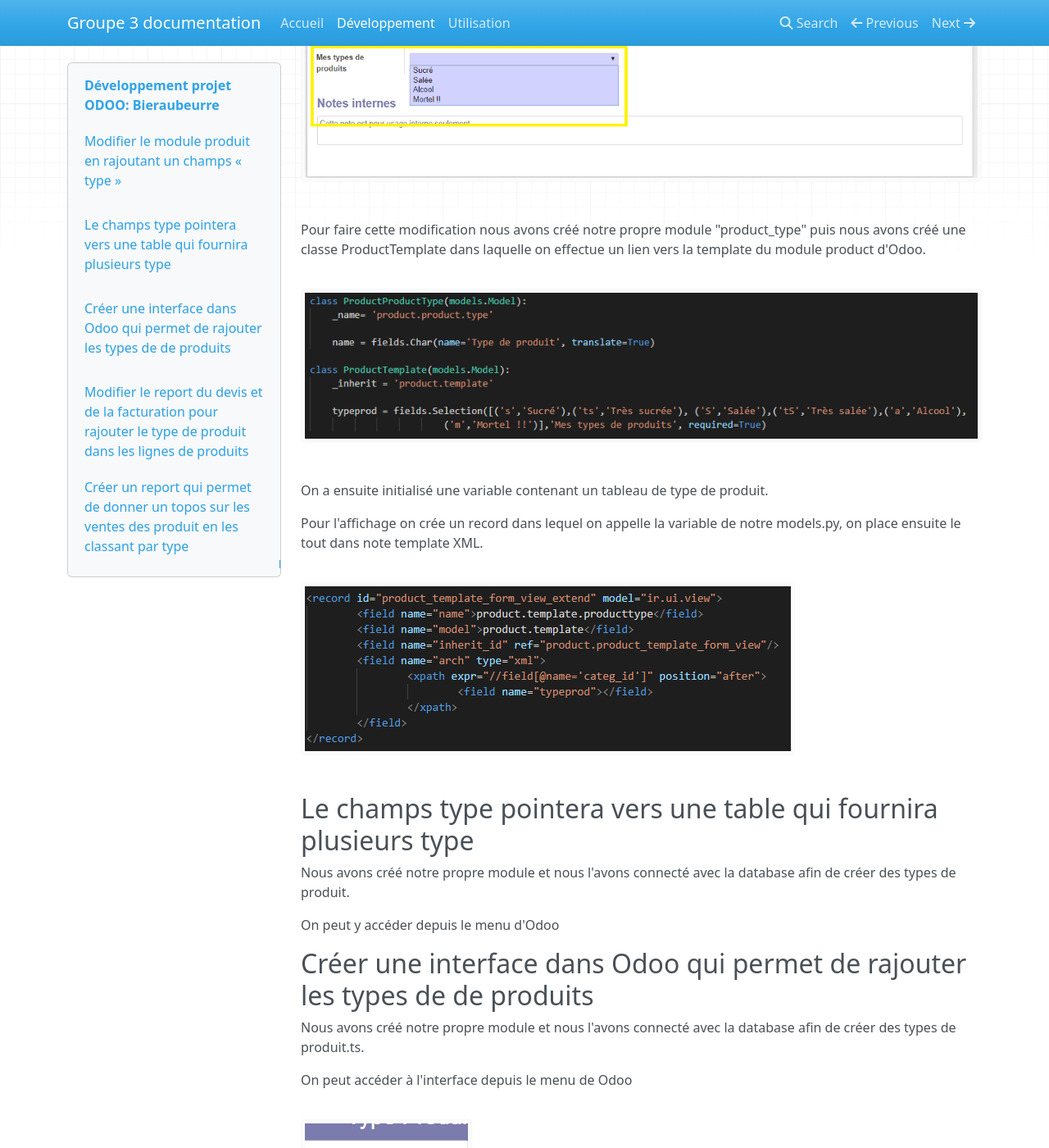
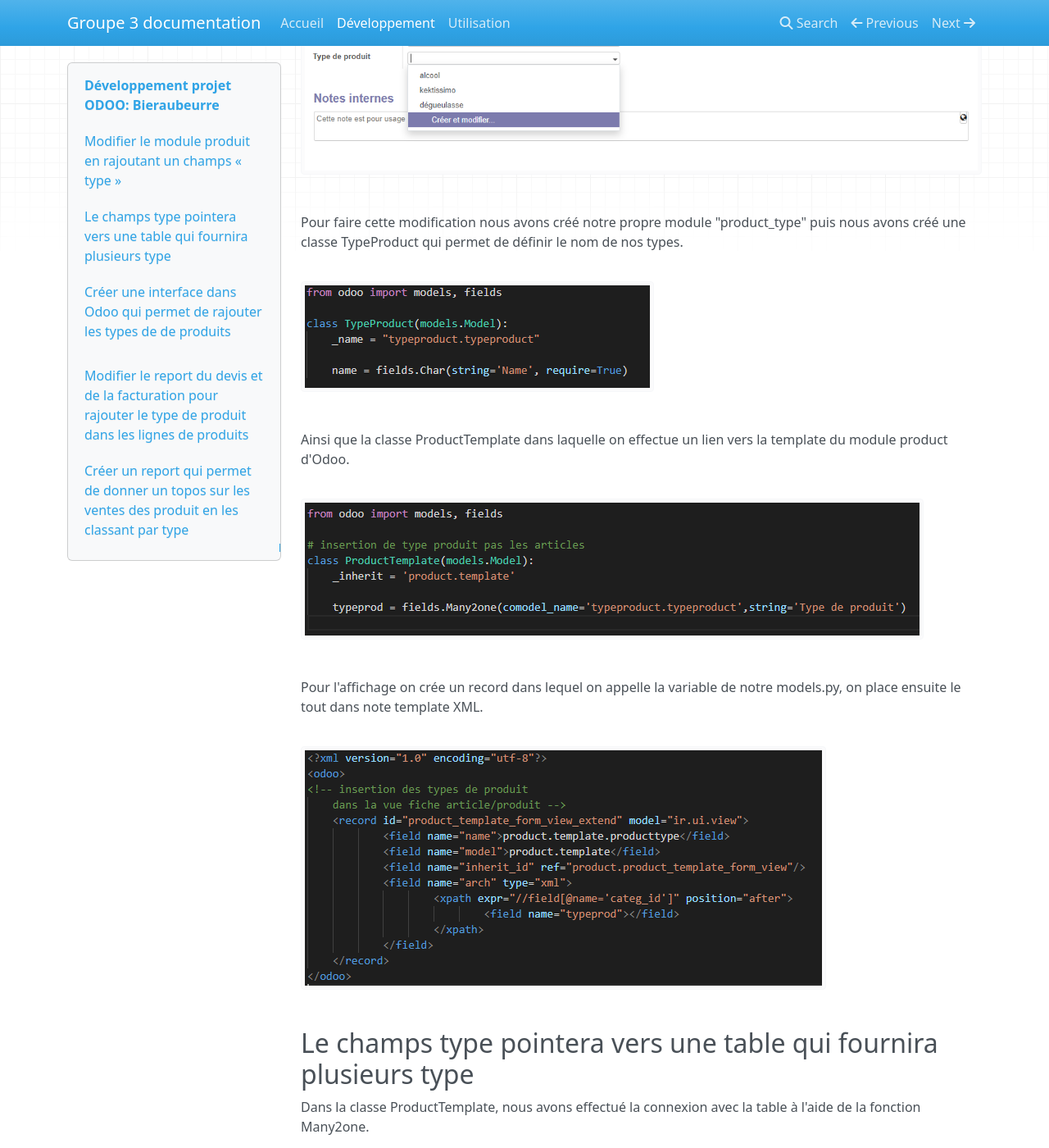
Before and after one commit to RexT2507/product_type, an MkDocs documentation site: the page built from documentation/docs/dev.md, in a window 1280 px wide and 1400 px high, scrolled down 564 px. Shown: the whole window at 82% size. Built offline with MkDocs 1.6.1, drawn with Linux system fonts in a browser that asks for light colours; nearby versions of some CDN libraries; some of the changed text lies outside the part shown.

Commit message:
modification finale de la doc

```diff
--- a/documentation/docs/dev.md
+++ b/documentation/docs/dev.md
@@ -12,13 +12,13 @@ Le but était d'ajouter notre champ type dans l'onglet du produit
 
 ![Screenshot](img/dev_produit_type.png)
 
-Pour faire cette modification nous avons créé notre propre module "product_type" puis nous avons créé une classe ProductTemplate dans laquelle on effectue un lien vers la template du module product d'Odoo.
+Pour faire cette modification nous avons créé notre propre module "product_type" puis nous avons créé une classe TypeProduct qui permet de définir le nom de nos types.
+
+![Screenshot](img/class_type_product.PNG)
+
+Ainsi que la classe ProductTemplate dans laquelle on effectue un lien vers la template du module product d'Odoo.
 
 ![Screenshot](img/class_product.PNG)
-
-On a ensuite initialisé une variable contenant un tableau de type de produit.
-
-#
 
 Pour l'affichage on crée un record dans lequel on appelle la variable de notre models.py, on place ensuite le tout dans note template XML.
 
@@ -29,21 +29,19 @@ Pour l'affichage on crée un record dans lequel on appelle la variable de notre
 
 #
 
-Nous avons créé notre propre module et nous l'avons connecté avec la database afin de créer des types de produit.
+Dans la classe ProductTemplate, nous avons effectué la connexion avec la table à l'aide de la fonction Many2one.
 
-#
-
-On peut y accéder depuis le menu d'Odoo
+![Screenshot](img/many2one.PNG)
 
 ## Créer une interface dans Odoo qui permet de rajouter les types de de produits
 
 #
 
-Nous avons créé notre propre module et nous l'avons connecté avec la database afin de créer des types de produit.ts.
+Nous avons créé notre propre module et nous l'avons connecté avec la database afin de créer des types de produits.
 
 #
 
-On peut accéder à l'interface depuis le menu de Odoo
+On peut accéder à l'interface depuis le menu de Odoo ainsi que depuis l'interface du produit.
 
 ![Screenshot](img/menu_product_type.PNG)
 
```
Also changed, not shown: documentation/docs/img/class_product.PNG, documentation/docs/img/class_type_product.PNG (added), documentation/docs/img/dev_produit_type.png, documentation/docs/img/interface_product_type.PNG, documentation/docs/img/many2one.PNG (added), documentation/docs/img/menu_product_type.PNG, documentation/docs/img/record_product.PNG, 2 other files.
